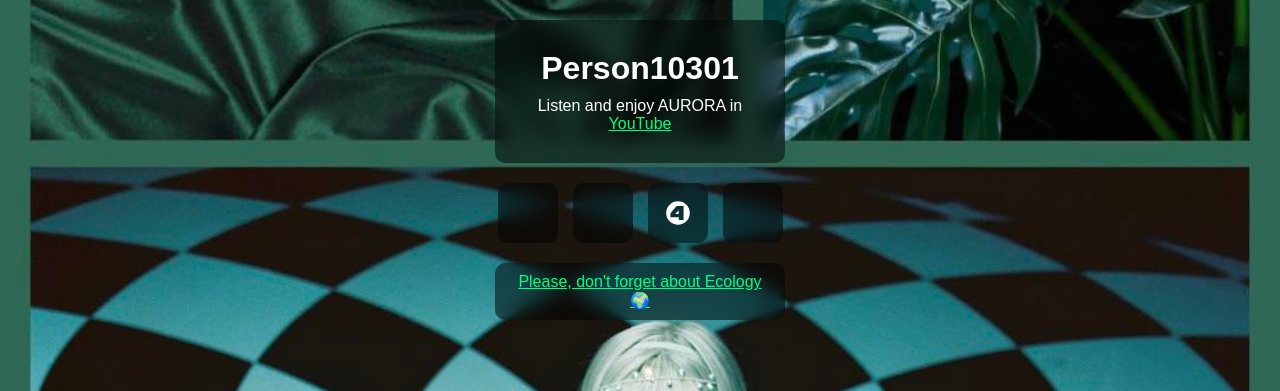
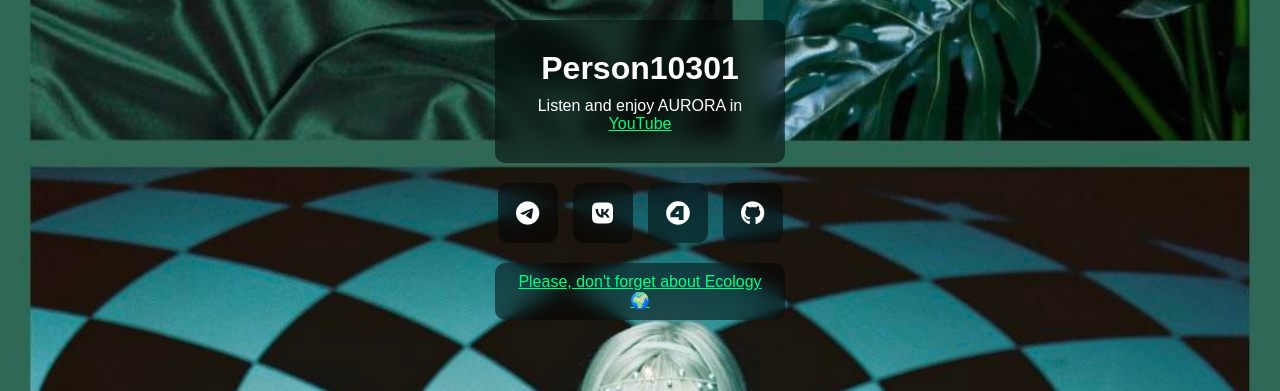
Before and after one commit to person10301/fox10301, a Jekyll site: the page built from index.md, in a window 1280 px wide. Shown: the top 391 px of the page. Built offline with Jekyll 4.4.1, drawn with Linux system fonts in a browser that asks for light colours; our own code applies the rules of GitHub Pages for plain Markdown files.

Commit message:
Update index.md

```diff
--- a/index.md
+++ b/index.md
@@ -1,4 +1,9 @@
 <html lang="ru">
+  <head>
+  <meta charset="UTF-8">
+  <link rel="stylesheet" href="css/style.css">
+<link rel="stylesheet" href="https://cdnjs.cloudflare.com/ajax/libs/font-awesome/6.4.2/css/all.min.css">
+</head>
 <body>
   <div class="content">
     <h1>Person10301</h1>
```
